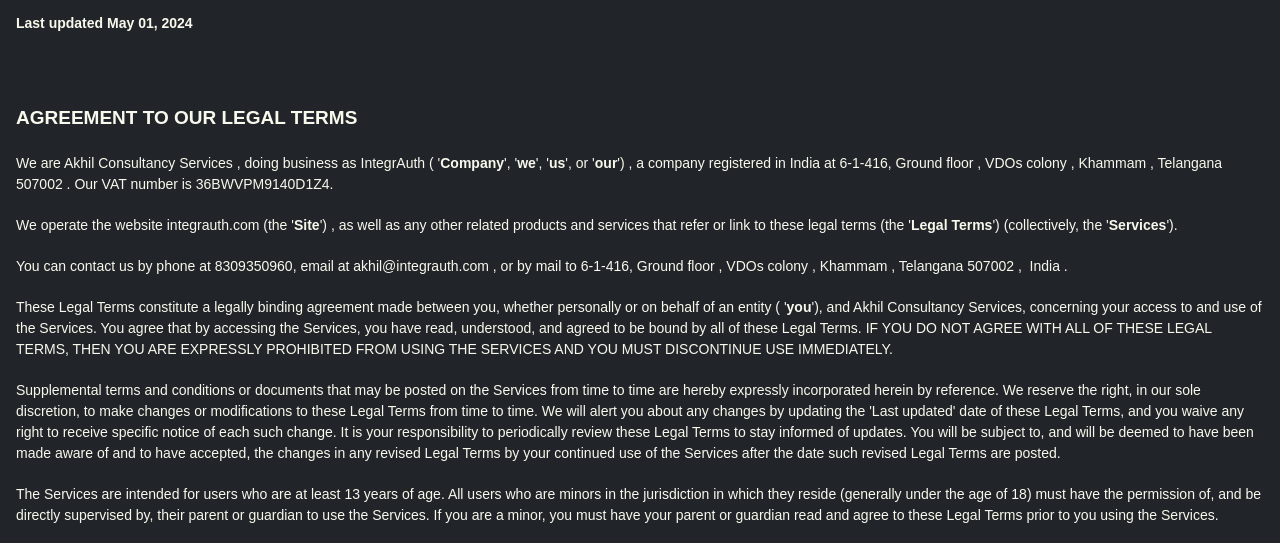
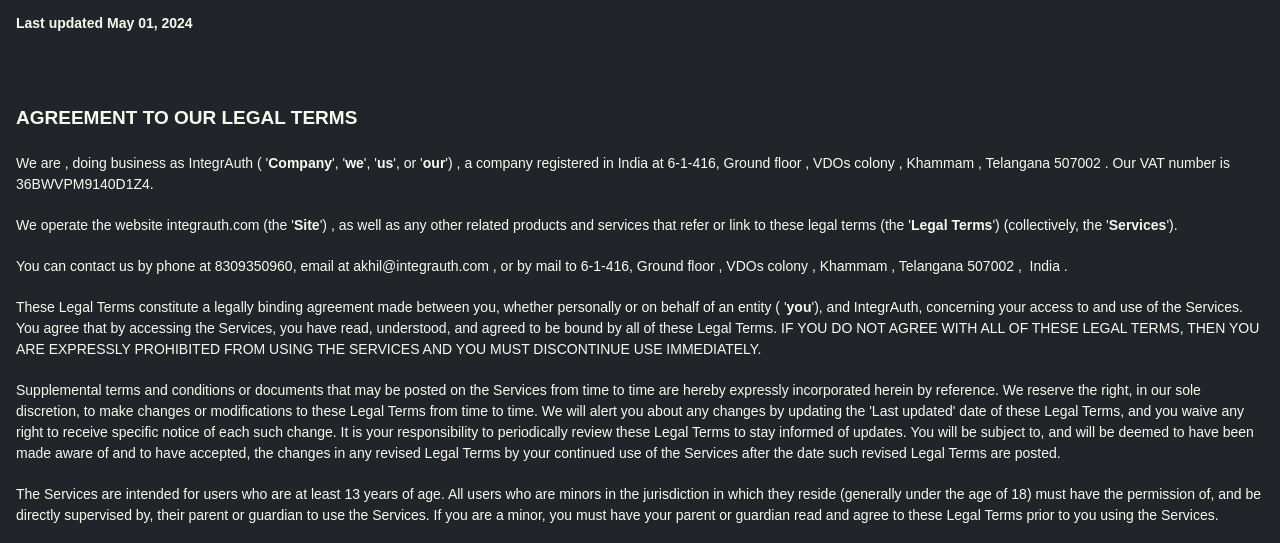
Before and after one commit to integrauth/website, a plain HTML site: page terms.html in a window 1280 px wide. Shown: the part 238-781 px from the top of the page. Drawn offline with nearby package versions, Linux system fonts and the light colour scheme.

Commit message:
Update terms.html

```diff
--- a/terms.html
+++ b/terms.html
@@ -99,7 +99,7 @@
             <div class="MsoNormal" data-custom-class="body_text" style="line-height: 1.5;"><span style="font-size:11.0pt;line-height:115%;font-family:Arial;
         Calibri;color:#595959;mso-themecolor:text1;mso-themetint:166;">We are <bdt
                   class="block-container question question-in-editor" data-id="9d459c4e-c548-e5cb-7729-a118548965d2"
-                  data-type="question">Akhil Consultancy Services</bdt>
+                  data-type="question"><IntegrAuth</bdt>
                 <bdt class="block-component"></bdt>, doing business as <bdt class="question">IntegrAuth</bdt>
                 <bdt class="block-component"></bdt>
                 <bdt class="statement-end-if-in-editor"></bdt> (<bdt class="block-component"></bdt>
@@ -199,7 +199,7 @@
         Calibri;color:#595959;mso-themecolor:text1;mso-themetint:166;">These Legal Terms constitute a legally binding
                 agreement made between you, whether personally or on behalf of an entity (<bdt class="block-component">
                 </bdt>'<strong>y</strong><strong>ou</strong>'<bdt class="else-block"></bdt>), and <bdt class="question">
-                  Akhil Consultancy Services</bdt>, concerning your access to and use of the Services. You agree that by
+                  IntegrAuth</bdt>, concerning your access to and use of the Services. You agree that by
                 accessing the Services, you have read, understood, and agreed to be bound by all of these Legal Terms.
                 IF YOU DO NOT AGREE WITH ALL OF THESE LEGAL TERMS, THEN YOU ARE EXPRESSLY PROHIBITED FROM USING THE
                 SERVICES AND YOU MUST DISCONTINUE USE IMMEDIATELY.<bdt class="block-component"></bdt></span></div>
```
